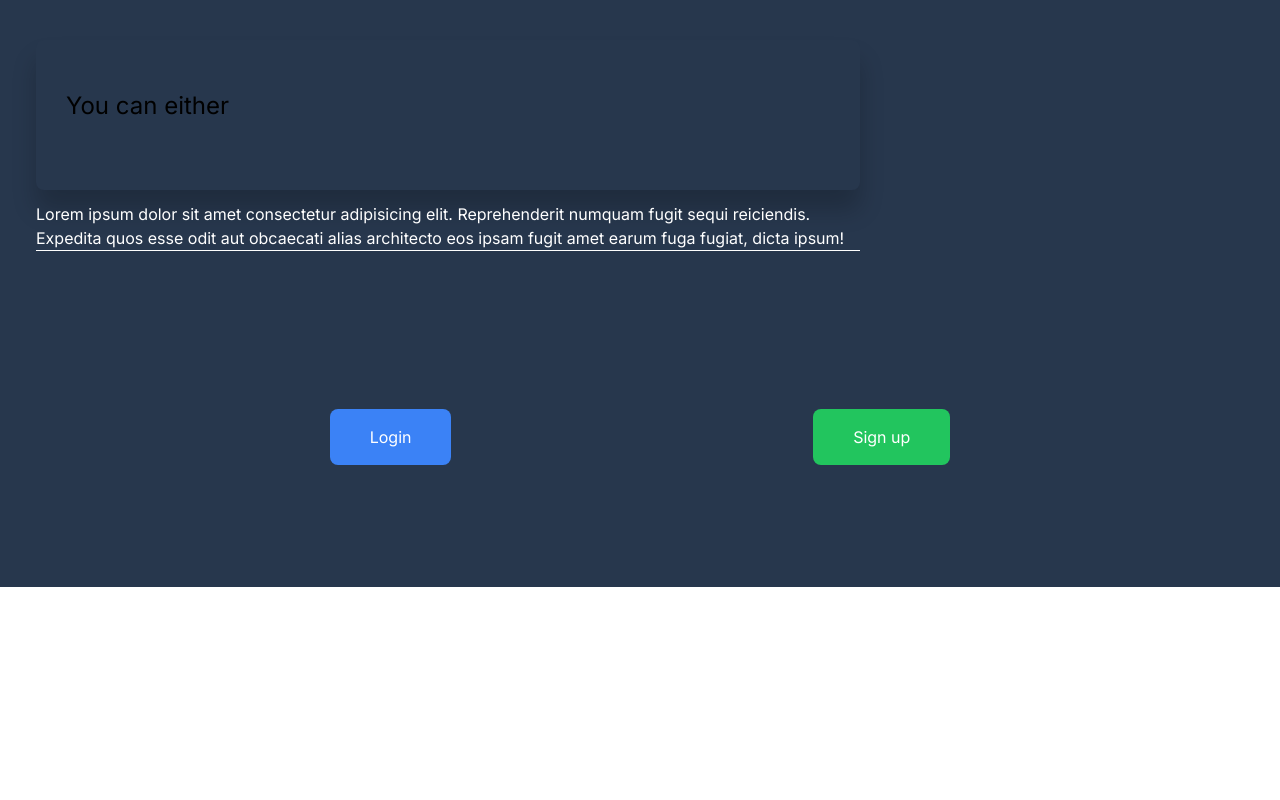
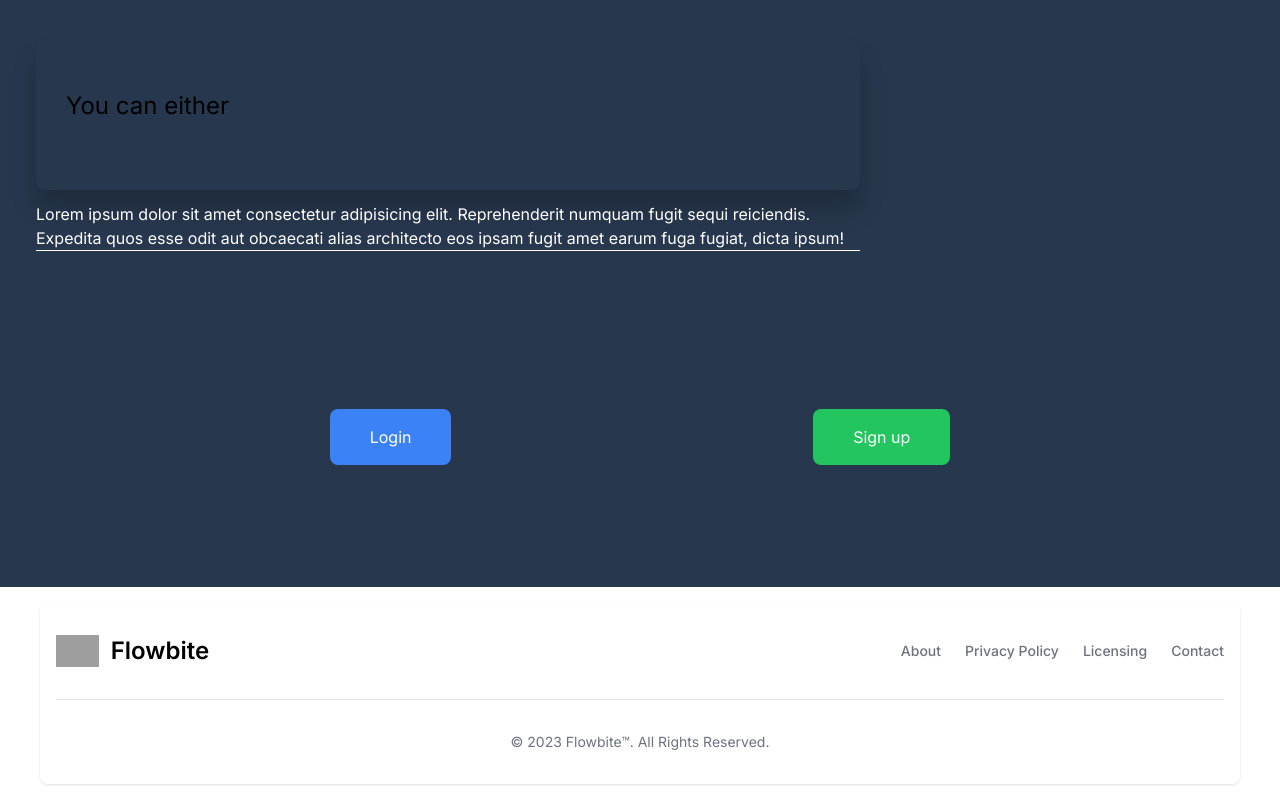
Before and after one commit to AdityaSingh772/RentKaro1.0, a Next.js app: page / in a window 1280 px wide. Shown: the part 216-1016 px from the top of the page. Before the commit the page ends 803 px from the top, so only its background shows below. Built offline with nearby package versions, Linux system fonts and the light colour scheme; no server answers; grey boxes are pictures that could not be loaded.

Commit message:
functionality

```diff
--- a/src/app/layout.tsx
+++ b/src/app/layout.tsx
@@ -1,7 +1,6 @@
 import type { Metadata } from "next";
 import { Inter } from "next/font/google";
 import "./globals.css";
-import user from "@/components/useUserCall";
 import { UserProvider } from '@auth0/nextjs-auth0/client';
 
 import Navbar from "@/components/Navbar";
@@ -23,9 +22,9 @@ export default function RootLayout({
     <html lang="en">
       <UserProvider>
         <body className={inter.className}>
-          {!user && <Navbar /> }
+          <Navbar />
           {children}
-          {!user && <Footer />}
+          <Footer />
         </body>
       </UserProvider>
     </html>
--- a/src/app/page.tsx
+++ b/src/app/page.tsx
@@ -7,6 +7,7 @@ import Firstpage from "@/components/Firstpage";
 
 import axios from "axios";
 import { useState, useEffect } from "react";
+import user from "@/components/useUserCall";
 
 
 
--- a/src/components/Footer.jsx
+++ b/src/components/Footer.jsx
@@ -1,7 +1,16 @@
+"use client"
 import React from 'react';
+import { useUser } from '@auth0/nextjs-auth0/client';
+
 
 const Footer = () => {
+
+    const user = useUser();
   return (
+
+    <>
+    {
+        user &&
         <footer className="bg-white rounded-lg shadow dark:bg-gray-900 mx-10 my-4">
         <div className="w-full max-w-screen-xl mx-auto p-4 md:py-8">
           <div className="sm:flex sm:items-center sm:justify-between">
@@ -28,6 +37,9 @@ const Footer = () => {
           <span className="block text-sm text-gray-500 sm:text-center dark:text-gray-400">© 2023 <a href="https://flowbite.com/" className="hover:underline">Flowbite™</a>. All Rights Reserved.</span>
         </div>
       </footer>
+    }
+    </>
+
   );
 }
 
--- a/src/components/Navbar.tsx
+++ b/src/components/Navbar.tsx
@@ -4,18 +4,19 @@ import Link from 'next/link';
 import { FiHeart, FiUser } from 'react-icons/fi';
 import Image from 'next/image';
 import { useState } from 'react';
-
+import { useUser } from "@auth0/nextjs-auth0/client";
 
 const Navbar = () => {
 
   const [isvisible, SetIsvisible] = useState(false);
-
+  const { user } = useUser();
 
   const handleLink = () => {
       SetIsvisible(!isvisible);
   }
 
   return (
+    <> {user &&
     <nav className="bg-white shadow-md p-4 flex items-center justify-between border-y-b2-2 text-black ">
       <div className="flex items-center space-x-8 mx-8">
           <div className="flex ">
@@ -74,6 +75,8 @@ const Navbar = () => {
         </button>
       </div>
     </nav>
+}
+    </>
   );
 };
 
```
Lines whose indentation alone changed are shown as unchanged.
